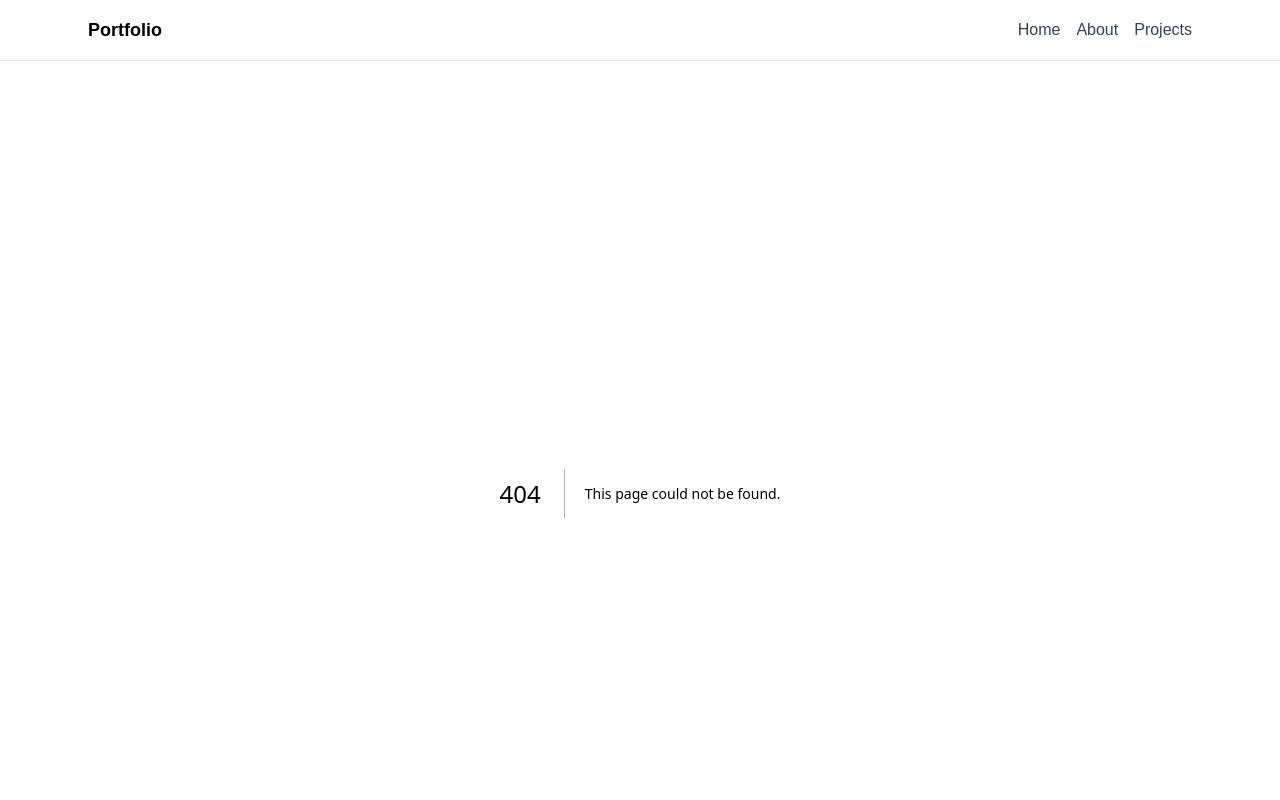
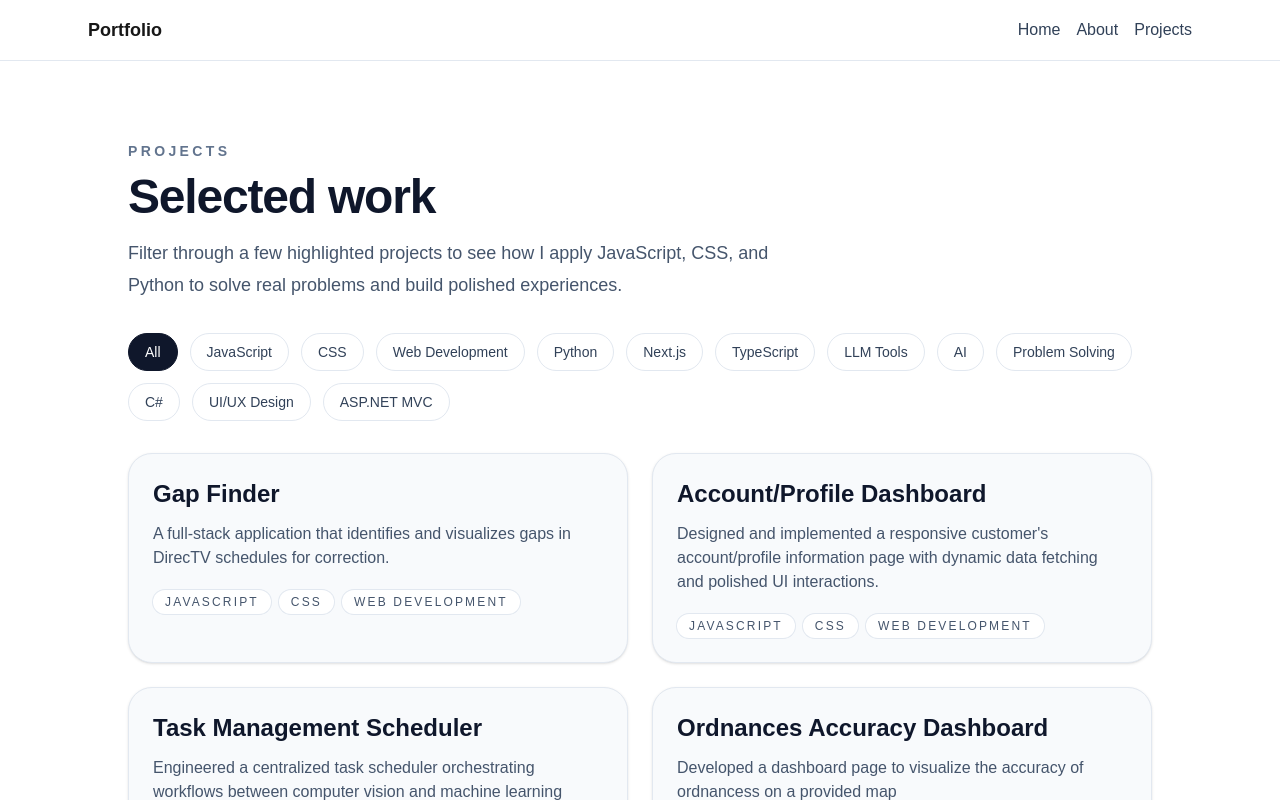
Before and after one commit to calikidd84/week-02-portfolio, a Next.js app: page /projects in a window 1280 px wide. Before the commit this address had no page. Shown: the top 800 px of the page. Built offline with nearby package versions, Linux system fonts and the light colour scheme.

Commit message:
Add Projects page with useState filter

```diff
--- /dev/null
+++ b/app/projects/page.tsx
@@ -0,0 +1,103 @@
+"use client";
+
+import { useState } from "react";
+
+type Project = {
+  id: number;
+  title: string;
+  description: string;
+  tags: string[];
+};
+
+const projects: Project[] = [
+  {
+    id: 1,
+    title: "Gap Finder",
+    description: "A full-stack application that identifies and visualizes gaps in DirecTV schedules for correction.",
+    tags: ["JavaScript", "CSS", "Web Development"],
+  },
+  {
+    id: 2,
+    title: "Account/Profile Dashboard",
+    description: "Designed and implemented a responsive customer's account/profile information page with dynamic data fetching and polished UI interactions.",
+    tags: ["JavaScript", "CSS", "Web Development"],
+  },
+  {
+    id: 3,
+    title: "Task Management Scheduler",
+    description: "Engineered a centralized task scheduler orchestrating workflows between computer vision and machine learning systems in an AI-powered recycling sorting solution.",
+    tags: ["Python", "Next.js", "TypeScript", "Web Development", "LLM Tools", "AI", "Problem Solving"],
+  },
+  {
+    id: 4,
+    title: "Ordnances Accuracy Dashboard",
+    description: "Developed a dashboard page to visualize the accuracy of ordnancess on a provided map",
+    tags: ["C#", "JavaScript", "CSS", "Web Development", "UI/UX Design", "ASP.NET MVC"],
+  }
+];
+
+const tags = ["All", ...Array.from(new Set(projects.flatMap((project) => project.tags)))];
+
+export default function ProjectsPage() {
+  const [activeFilter, setActiveFilter] = useState("All");
+
+  const filteredProjects =
+    activeFilter === "All"
+      ? projects
+      : projects.filter((project) => project.tags.includes(activeFilter));
+
+  return (
+    <main className="min-h-screen bg-white px-4 py-12 text-slate-900 sm:px-6 lg:px-8">
+      <section className="mx-auto max-w-5xl">
+        <div className="mb-8">
+          <p className="text-sm font-semibold uppercase tracking-[0.24em] text-slate-500">Projects</p>
+          <h1 className="mt-3 text-4xl font-semibold tracking-tight text-slate-900 sm:text-5xl">
+            Selected work
+          </h1>
+          <p className="mt-4 max-w-2xl text-lg leading-8 text-slate-600">
+            Filter through a few highlighted projects to see how I apply JavaScript, CSS, and Python to solve real problems and build polished experiences.
+          </p>
+        </div>
+
+        <div className="mb-8 flex flex-wrap gap-3">
+          {tags.map((tag) => (
+            <button
+              key={tag}
+              type="button"
+              onClick={() => setActiveFilter(tag)}
+              className={`rounded-full border px-4 py-2 text-sm font-medium transition ${
+                activeFilter === tag
+                  ? "border-slate-900 bg-slate-900 text-white"
+                  : "border-slate-200 bg-white text-slate-700 hover:border-slate-300 hover:bg-slate-50"
+              }`}
+            >
+              {tag}
+            </button>
+          ))}
+        </div>
+
+        <div className="grid gap-6 lg:grid-cols-2">
+          {filteredProjects.map((project) => (
+            <article
+              key={project.id}
+              className="rounded-3xl border border-slate-200 bg-slate-50 p-6 shadow-sm transition hover:-translate-y-1 hover:shadow-md"
+            >
+              <h2 className="text-2xl font-semibold text-slate-900">{project.title}</h2>
+              <p className="mt-3 text-slate-600">{project.description}</p>
+              <div className="mt-5 flex flex-wrap gap-2">
+                {project.tags.map((tag) => (
+                  <span
+                    key={tag}
+                    className="rounded-full bg-white px-3 py-1 text-xs font-medium uppercase tracking-[0.18em] text-slate-600 ring-1 ring-slate-200"
+                  >
+                    {tag}
+                  </span>
+                ))}
+              </div>
+            </article>
+          ))}
+        </div>
+      </section>
+    </main>
+  );
+}
```
